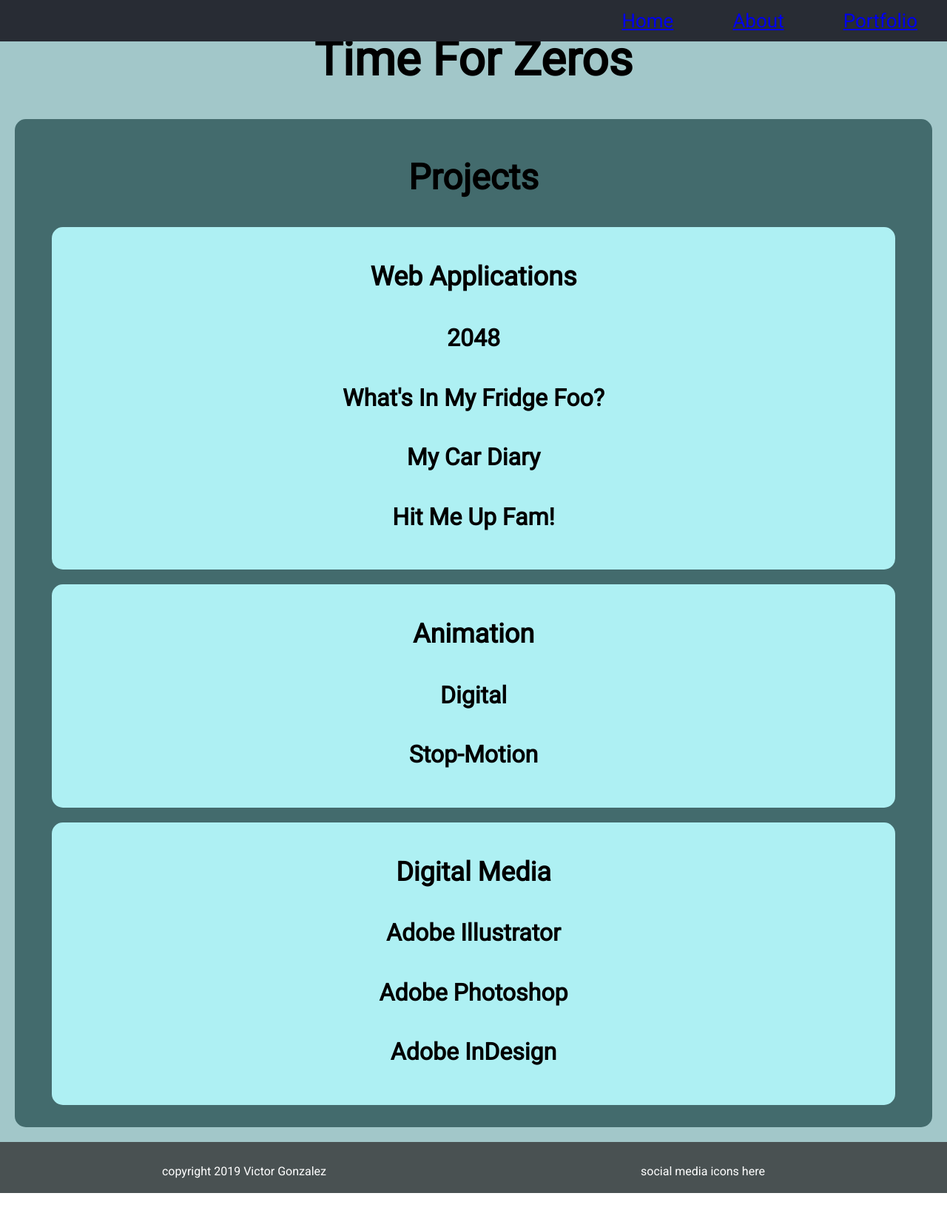
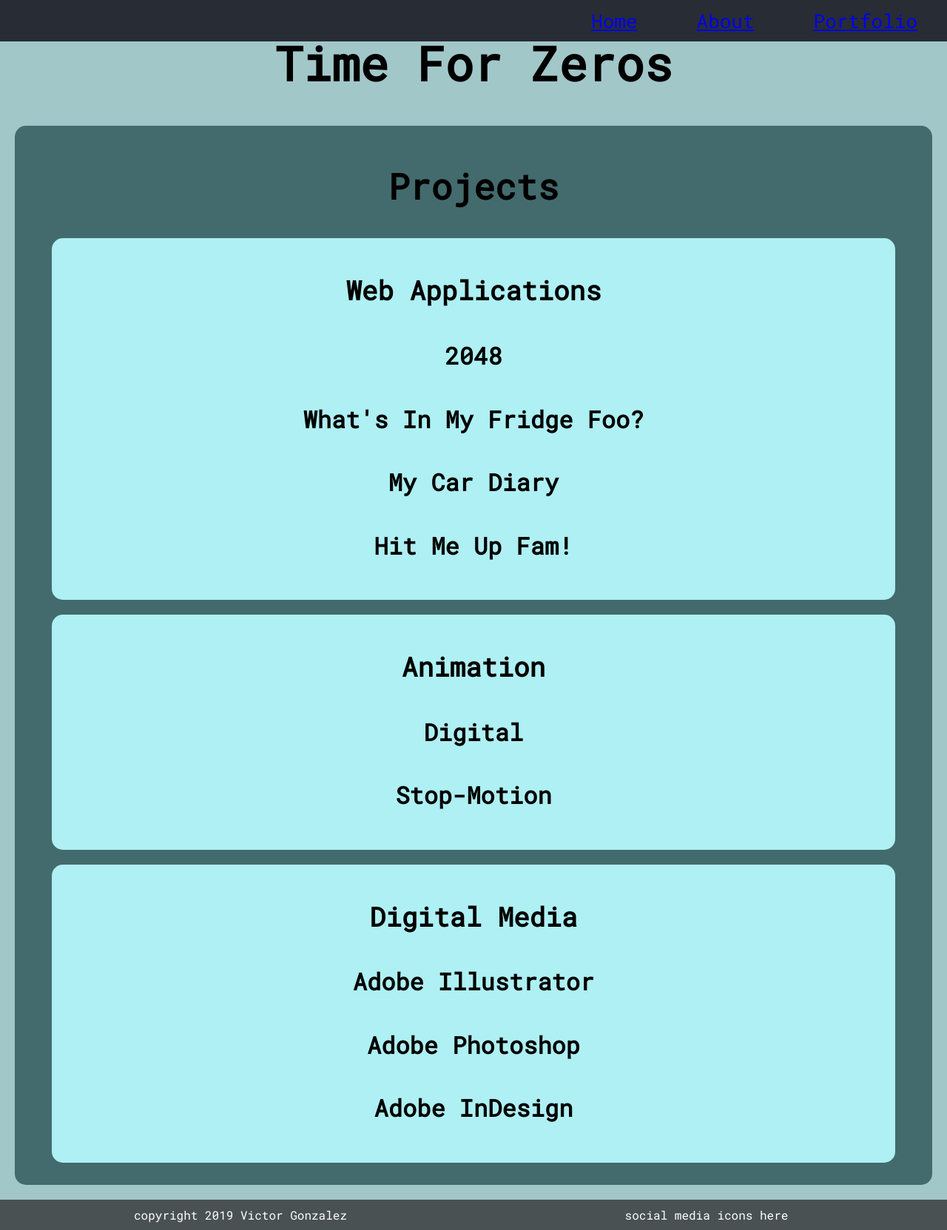
Before and after one commit to TimeForZeros/portfolio-react, a React (Create React App) app: page /Portfolio in a window 1280 px wide. Shown: the whole page at 74% size. Before the commit the page ends 1613 px from the top, so only its background shows below. Built offline with nearby package versions, Linux system fonts and the light colour scheme.

Commit message:
Font family fix

```diff
--- a/src/App.css
+++ b/src/App.css
@@ -1,5 +1,4 @@
-
-@import url('https://fonts.googleapis.com/css?family=Roboto');
+@import url('https://fonts.googleapis.com/css?family=Cutive+Mono|Major+Mono+Display|Roboto|Roboto+Mono&display=swap');
 
 .App {
   top: 0;
@@ -7,7 +6,6 @@
   background-color: rgb(162, 199, 201);
   min-height: 100vh;
   width: 100%;
-  font-family: 'Roboto-Regular', sans-serif;
   overflow: hidden;
 }
 
@@ -25,8 +23,8 @@
   width: 100%;
   z-index: 100;
   overflow: hidden;
-  font-family: 'Roboto', sans-serif;
-
+  /* font-family: 'Roboto', sans-serif; */
+  font-family: 'Roboto Mono', monospace;
 }
 
 .App-link {
--- a/src/App.js
+++ b/src/App.js
@@ -41,15 +41,9 @@
   render() {
     return (
       <div className="App">
-        <header className="App-header">
           <NavBar title={this.state.title} />
-        </header>
-        <body>
           <Body  title={this.state.title} />
-        </body>
-        <footer>
           <Footer />
-        </footer>
       </div>
     );
   }
--- a/src/components/Body/About/About.jsx
+++ b/src/components/Body/About/About.jsx
@@ -1,5 +1,6 @@
 import React from 'react';
 import Contact from './Contact/Contact';
+import './About.css';
 
 const About = () => {
     return(
--- a/src/components/Body/Body.css
+++ b/src/components/Body/Body.css
@@ -1,13 +1,10 @@
-@import url('https://fonts.googleapis.com/css?family=Roboto');
-
-
-
 body {
     position: relative;
     min-height: 100vh;
-    font-family: 'Roboto', sans-serif;
+    /* font-family: 'Roboto', sans-serif; */
+    font-family: 'Roboto Mono', monospace;
+
 }
-
 
 .title-container {
 
@@ -22,6 +19,7 @@
     padding: 10px;
     background-color: rgb(67, 107, 109);
     border-radius: 15px;
+
 }
 
 .section-title {
--- a/src/components/Body/Body.jsx
+++ b/src/components/Body/Body.jsx
@@ -11,7 +11,7 @@
 
 let Body = props => {
   return (
-    <div>
+    <body>
       <div className="title-container">
         <h1 className='title'>{props.title}</h1>
       </div>
@@ -29,7 +29,7 @@
         <Portfolio />
       </section>
       </Route>
-    </div>
+    </body>
   );
 };
 
--- a/src/components/Footer/Footer.css
+++ b/src/components/Footer/Footer.css
@@ -5,7 +5,6 @@
     position: relative;
     bottom: 0;
     display: flex;
-    font-family: 'Roboto', sans-serif;
 
 }
 
--- a/src/components/NavBar/NavBar.jsx
+++ b/src/components/NavBar/NavBar.jsx
@@ -2,13 +2,13 @@
 import { Link } from "react-router-dom";
 import "./NavBar.css";
 
-const NavBar = props => {
+const NavBar = () => {
   return (
-    <div className='nav-container'>
+    <header  className="App-header">
       <Link to="/" className='nav-item'>Home</Link>
       <Link to='/About' className='nav-item'>About</Link>
       <Link to="/Portfolio" className='nav-item'>Portfolio</Link>
-    </div>
+    </header>
   );
 };
 
```
Also changed, not shown: src/components/Body/About/About.css (added).
